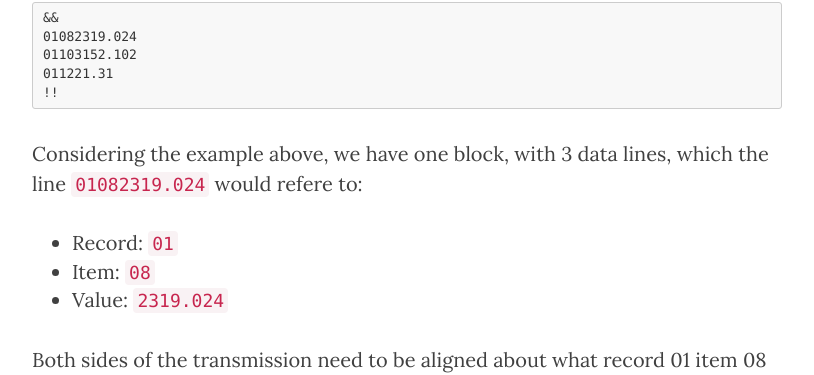
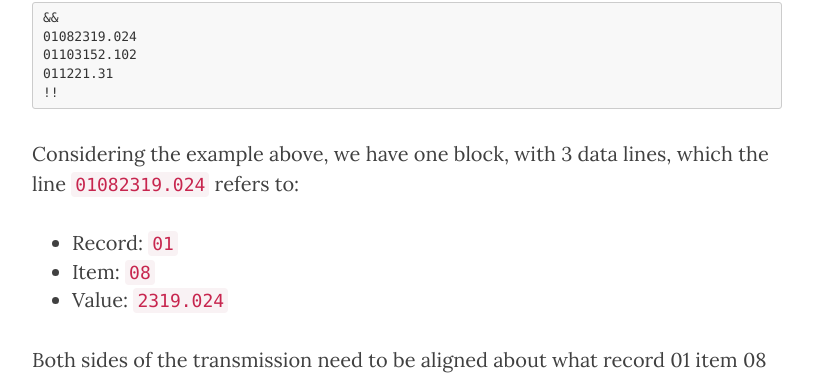
Before and after one commit to rwanderc/blog, a Jekyll site: the page built from _posts/2015-12-16-wits-simplified.markdown, in a window 1280 px wide and 900 px high, scrolled down 1538 px. Shown: the part 89-464 px from the top of the window, without its empty margins (233-1047 px from the left). Built offline with Jekyll 4.4.1, drawn with Linux system fonts in a browser that asks for light colours; nearby versions of some CDN libraries; comment, search, counter and statistics services are not loaded.

Commit message:
correção de erros ortográficos

```diff
--- a/_posts/2015-12-16-wits-simplified.markdown
+++ b/_posts/2015-12-16-wits-simplified.markdown
@@ -30,7 +30,7 @@ Blocks are delimited by the `&&` and `!!` lines and always refer to a single rec
 !!
 {% endhighlight %}
 
-Considering the example above, we have one block, with 3 data lines, which the line `01082319.024` would refere to:
+Considering the example above, we have one block, with 3 data lines, which the line `01082319.024` refers to:
 
 *   Record: `01`
 *   Item: `08`
```
